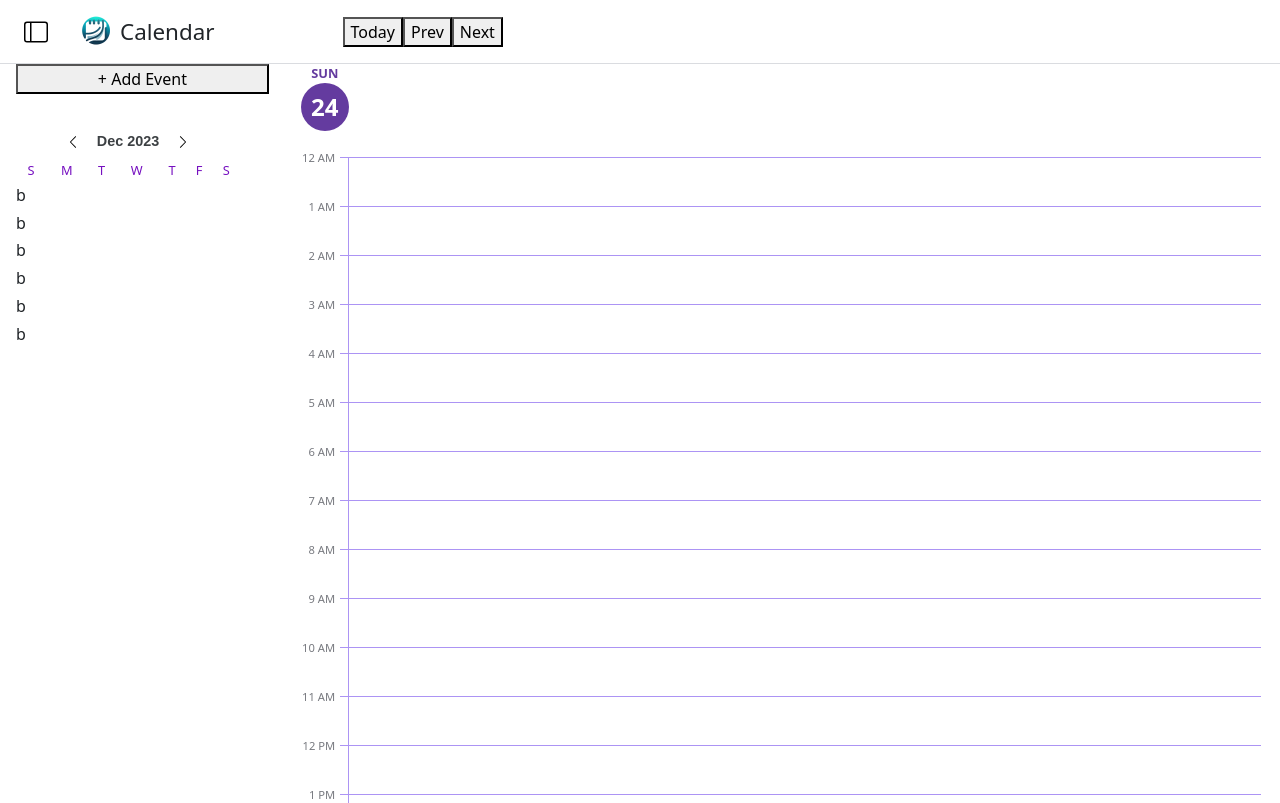
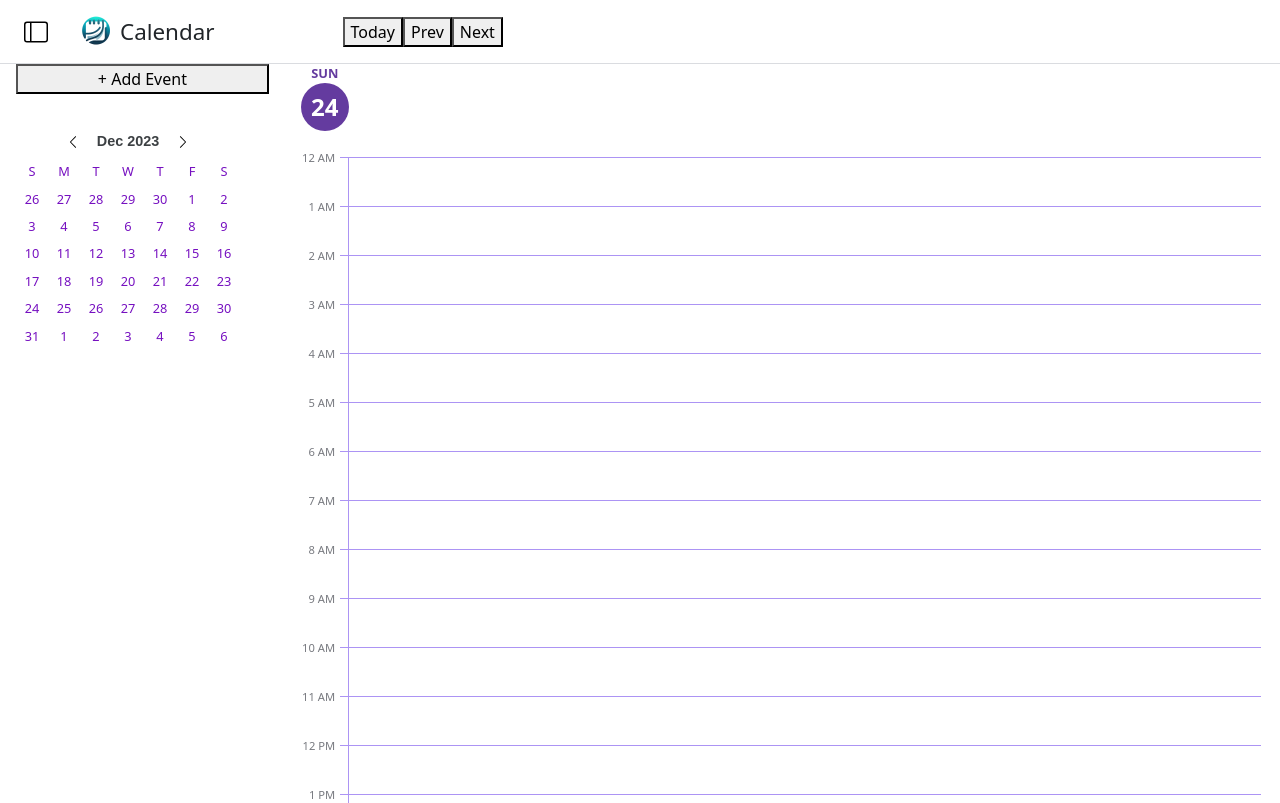
Before and after one commit to coloshword/calendar, a React (Create React App) app in the folder client/: page /calendar in a window 1280 px wide. Built offline with nearby package versions, Linux system fonts and the light colour scheme.

Commit message:
calendar component

```diff
--- a/client/src/components/Calendar.tsx
+++ b/client/src/components/Calendar.tsx
@@ -62,7 +62,7 @@ const Calendar: FC = ({}) => {
                 <LeftSidebar
                     showModal={showModal}
                     setShowModal={setShowModal}
-                    today={today}
+                    viewDate={viewDate}
                 />
                 <CalendarDisplay displayMode={displayMode} today={today} viewDate = {viewDate} showModal={showModal} setShowModal={setShowModal}/>
             </div>
--- a/client/src/components/calendarComponents/MiniCalendar.tsx
+++ b/client/src/components/calendarComponents/MiniCalendar.tsx
@@ -1,24 +1,41 @@
 import '../calendarCSS/MiniCalendar.css';
-import { useState, useEffect, FC } from 'react';
+import { useState, useEffect, FC, memo } from 'react';
 import arrowLeft from '../../assets/arrow-left.svg';
 import arrowRight from '../../assets/arrow-right.svg';
 
 interface MiniCalendarProps {
-    today: Date;
+    currentMonth: Date;
 }
-const MiniCalendar: FC<MiniCalendarProps> = ({today}) => {
+const MiniCalendar: FC<MiniCalendarProps> = ({currentMonth}) => {
 
-    const [viewMonth, setViewMonth] = useState(new Date(today.getFullYear(), today.getMonth(), 1));
+    const [viewMonth, setViewMonth] = useState(new Date(currentMonth.getFullYear(), currentMonth.getMonth()));
 
     var monthNames = ["Jan", "Feb", "Mar", "Apr", "May", "Jun", "Jul","Aug", "Sep", "Oct", "Nov", "Dec"];
 
-    /* getFirstAndLast: returns the first and last day of the month */
-    function getFirstAndLast(date: Date) : Date[]{
+    useEffect(() => {
+        // Update viewMonth whenever currentMonth changes
+        setViewMonth(new Date(currentMonth.getFullYear(), currentMonth.getMonth()));
+    }, [currentMonth]);
+
+    /* getFirst: returns the first of the month*/
+    function getFirst(date: Date) : Date{
         let year = date.getFullYear();
         let month = date.getMonth();
         let first: Date = new Date(year, month, 1);
-        let last: Date = new Date(year, month + 1, 0);
-        return [first, last];
+        return first
+    }
+
+    /* getLast: returns the last of the month */
+    function getLast(date: Date) : Date {
+        let year = date.getFullYear();
+        let month = date.getMonth();
+        let last: Date = new Date(year, month + 1 , 0);
+        return last;
+    }
+
+    /* getNext: returns the next of the month */
+    function getNext(date: Date) : Date {
+        return new Date(date.getFullYear(), date.getMonth() + 1);
     }
 
     /* handleNextMonth: event handler to get the next month */
@@ -33,11 +50,63 @@ const MiniCalendar: FC<MiniCalendarProps> = ({today}) => {
         setViewMonth(prevMonth);
     }
 
+    /* numDays = gets the  number of days in year from the year and month*/
+    const numDays = (m: number, y: number) => new Date(y, m + 1, 0).getDate();
+
     function loadCalendarGrid() {
-        console.log(getFirstAndLast(viewMonth)[0]);
-        console.log(getFirstAndLast(viewMonth)[1]);
+        console.log("load called");
+        /* create dictionary mapping index to [month, day, year]
+        ie --> index 0 == the first sunday displayed
+        add event listener to each with the dictionary day mapping
+        */
+        let indexToDate: {[key: number] : number[]} = {};
+        // map the first day of the week to the right index, fill in the rest backwards
+        let first = getFirst(currentMonth);
+        indexToDate[first.getDay()] = [first.getMonth(), first.getDate(), first.getFullYear()];
+        let lastOfLastMonth = getLast(new Date(first.getFullYear(),first.getMonth() - 1));
+        // populate the last month dates
+        for(let i = 0; i < first.getDay(); i++) {
+            indexToDate[i] = [lastOfLastMonth.getMonth(), lastOfLastMonth.getDate() - (first.getDay() - i) + 1, lastOfLastMonth.getFullYear()]
+        }
+        //populate this month dates
+        let daysInCurMonth = numDays(first.getMonth(), first.getFullYear());
+        let offset = first.getDay();
+        for(let i = 1; i < daysInCurMonth; i++) {
+            indexToDate[offset + i] = [first.getMonth(), first.getDate() + i, first.getFullYear()];
+        }
+        // populate the rest of the month dates
+        let calendarLength: number = Object.keys(indexToDate).length;
+        let nextMonth = getNext(first);
+        for(let i = 0; i < 42 - calendarLength; i++) {
+            indexToDate[i + calendarLength] = [nextMonth.getMonth(), nextMonth.getDate() + i, nextMonth.getFullYear()];
+        }
+        // create the grid
+        const renderCells = (row: number) => {
+            const elementsInRow = [];
+            for(let i = 0; i < 7; i++) {
+                elementsInRow.push(
+                    <td className="week-cell" key={i}>
+                        {/* get the date of the correct cell*/}
+                        {indexToDate[row * 7 + i][1]}
+                    </td>
+                )
+            }
+            return elementsInRow;
+        }
+        const renderRows = () => {
+            const rows = [];
+            for(let i = 0; i < 6; i++) {
+                rows.push(
+                <tr key={i}>
+                    {renderCells(i)}
+                </tr>)
+            }
+            return rows;
+        }
+
         return (
             <table className="mini-calendar-grid">
+                <tbody>
                     <tr>
                         <td className="week-cell"> S </td>
                         <td className="week-cell"> M </td>
@@ -47,12 +116,8 @@ const MiniCalendar: FC<MiniCalendarProps> = ({today}) => {
                         <td className="week-cell"> F </td>
                         <td className="week-cell"> S </td>
                     </tr>
-            <tr>b</tr>
-            <tr>b</tr>
-            <tr>b</tr>
-            <tr>b</tr>
-            <tr>b</tr>
-            <tr>b</tr>
+                    {renderRows()}
+                </tbody>
         </table>
         )
     }
@@ -74,4 +139,4 @@ const MiniCalendar: FC<MiniCalendarProps> = ({today}) => {
     )
 }
 
-export { MiniCalendar }
+export default memo(MiniCalendar);
--- a/client/src/components/calendarComponents/leftSidebar.tsx
+++ b/client/src/components/calendarComponents/leftSidebar.tsx
@@ -1,19 +1,19 @@
 import React, { FC } from 'react';
-import {MiniCalendar} from './MiniCalendar';
+import MiniCalendar from './MiniCalendar';
 import '../calendarCSS/LeftSidebar.css';
 
 interface LeftSidebarProps {
     showModal: boolean;
     setShowModal: Function;
-    today: Date;
+    viewDate: Date;
 }
-const LeftSidebar: FC<LeftSidebarProps> = ({showModal, setShowModal, today}) => {
+const LeftSidebar: FC<LeftSidebarProps> = ({showModal, setShowModal, viewDate}) => {
     return (
         <div className="left-sidebar">
             {/* Add event sets modal state to (true) (show), which shows the modal*/}
             <button className="add-event-btn" onClick={() => setShowModal(true)}> + Add Event </button>
             <MiniCalendar
-                today={today}
+                currentMonth={viewDate}
             />
         </div>
     )
```
Lines whose indentation alone changed are shown as unchanged.
